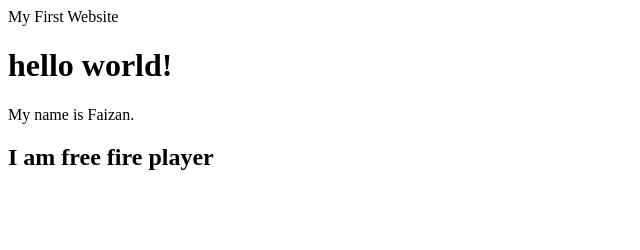
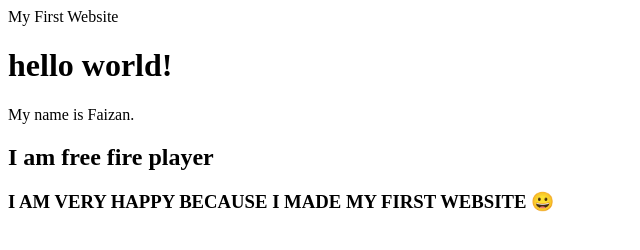
Before and after one commit to FAIZAN-Byte-bot/my-first-website, a plain HTML site: page index.html in a window 1280 px wide. Shown: the whole page, without its empty margins (0-640 px from the left). Drawn offline with Linux system fonts and the light colour scheme.

Commit message:
Add happy message about first website

```diff
--- a/index.html
+++ b/index.html
@@ -9,3 +9,4 @@
 </body>
 </html>
 <h2>I am free fire player</h2>
+                               <h3>I AM VERY HAPPY BECAUSE I MADE MY FIRST WEBSITE 😀</h3>
```
